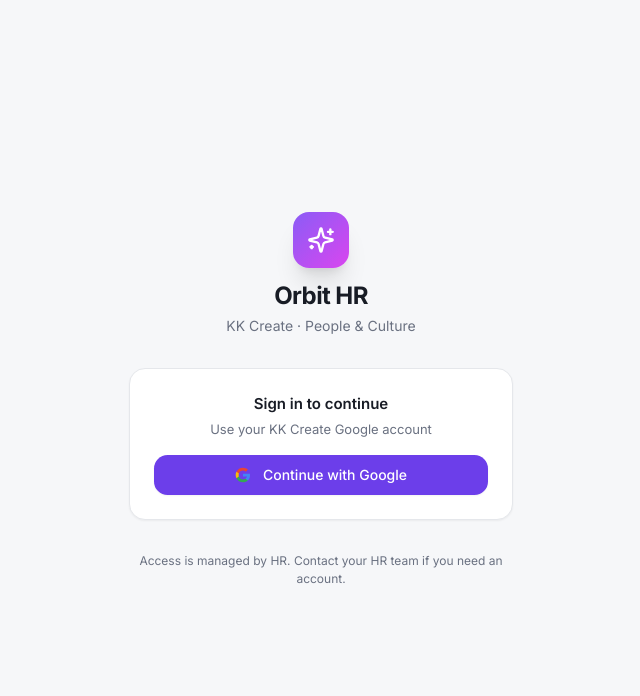
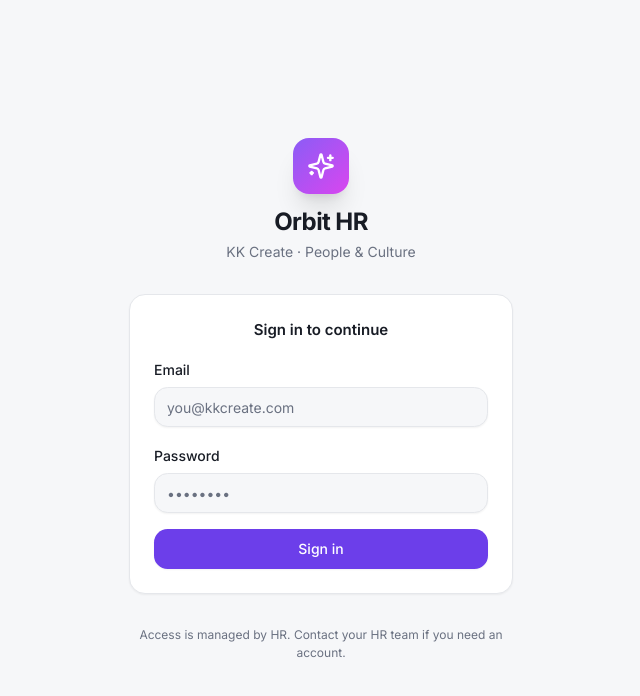
Before and after one commit to HowShubh/Orbit_HR-Tool_KKCreate, a Next.js app: page /login in a window 1280 px wide. Shown: the top 696 px of the page, without its empty margins (319-959 px from the left). Built offline with nearby package versions, Linux system fonts and the light colour scheme.

Commit message:
feat: swap to email/password auth for dev (Google OAuth kept in callback for later)

```diff
--- a/app/(auth)/login/page.tsx
+++ b/app/(auth)/login/page.tsx
@@ -1,41 +1,55 @@
 'use client'
 
 import { useState } from 'react'
-import { useSearchParams } from 'next/navigation'
+import { useRouter, useSearchParams } from 'next/navigation'
 import { Sparkles } from 'lucide-react'
 import { createClient } from '@/lib/supabase/client'
 import { Button } from '@/components/ui/button'
+import { Input } from '@/components/ui/input'
+import { Label } from '@/components/ui/label'
 
 const ERROR_MESSAGES: Record<string, string> = {
   not_onboarded:
     "Your account hasn't been set up yet. Please contact HR to get access.",
   account_exited: 'Your account has been deactivated. Contact HR for assistance.',
-  wrong_domain: 'Please sign in with your company Google account.',
-  exchange_failed: 'Sign-in failed. Please try again.',
-  no_code: 'Sign-in was cancelled. Please try again.',
+  invalid_credentials: 'Incorrect email or password.',
 }
 
 export default function LoginPage() {
+  const router = useRouter()
   const searchParams = useSearchParams()
   const errorKey = searchParams.get('error')
-  const errorMessage = errorKey ? ERROR_MESSAGES[errorKey] : null
 
+  const [email, setEmail] = useState('')
+  const [password, setPassword] = useState('')
+  const [error, setError] = useState<string | null>(
+    errorKey ? (ERROR_MESSAGES[errorKey] ?? null) : null
+  )
   const [loading, setLoading] = useState(false)
 
-  async function handleGoogleSignIn() {
+  async function handleSignIn(e: React.FormEvent) {
+    e.preventDefault()
+    setError(null)
     setLoading(true)
+
     const supabase = createClient()
-    await supabase.auth.signInWithOAuth({
-      provider: 'google',
-      options: {
-        redirectTo: `${window.location.origin}/auth/callback`,
-        queryParams: {
-          access_type: 'offline',
-          prompt: 'consent',
-        },
-      },
+    const { error: signInError } = await supabase.auth.signInWithPassword({
+      email,
+      password,
     })
-    // Page will redirect to Google — no need to setLoading(false)
+
+    if (signInError) {
+      setError(
+        signInError.message.toLowerCase().includes('invalid')
+          ? ERROR_MESSAGES.invalid_credentials
+          : signInError.message
+      )
+      setLoading(false)
+      return
+    }
+
+    router.push('/')
+    router.refresh()
   }
 
   return (
@@ -52,48 +66,47 @@
           </div>
         </div>
 
-        {/* Error message */}
-        {errorMessage && (
-          <div className="rounded-xl border border-rose-200 bg-rose-50 px-4 py-3 text-sm text-rose-800">
-            {errorMessage}
-          </div>
-        )}
-
         {/* Sign-in card */}
         <div className="rounded-2xl border bg-card p-6 shadow-sm space-y-4">
           <div className="text-center space-y-1">
             <h2 className="text-[15px] font-semibold">Sign in to continue</h2>
-            <p className="text-[13px] text-muted-foreground">
-              Use your KK Create Google account
-            </p>
           </div>
 
-          <Button
-            className="w-full gap-3"
-            onClick={handleGoogleSignIn}
-            disabled={loading}
-          >
-            {/* Google icon SVG */}
-            <svg viewBox="0 0 24 24" className="h-4 w-4">
-              <path
-                d="M22.56 12.25c0-.78-.07-1.53-.2-2.25H12v4.26h5.92c-.26 1.37-1.04 2.53-2.21 3.31v2.77h3.57c2.08-1.92 3.28-4.74 3.28-8.09z"
-                fill="#4285F4"
+          {error && (
+            <div className="rounded-xl border border-rose-200 bg-rose-50 px-4 py-3 text-sm text-rose-800">
+              {error}
+            </div>
+          )}
+
+          <form onSubmit={handleSignIn} className="space-y-4">
+            <div className="space-y-1.5">
+              <Label htmlFor="email">Email</Label>
+              <Input
+                id="email"
+                type="email"
+                placeholder="you@kkcreate.com"
+                value={email}
+                onChange={(e) => setEmail(e.target.value)}
+                required
+                autoComplete="email"
               />
-              <path
-                d="M12 23c2.97 0 5.46-.98 7.28-2.66l-3.57-2.77c-.98.66-2.23 1.06-3.71 1.06-2.86 0-5.29-1.93-6.16-4.53H2.18v2.84C3.99 20.53 7.7 23 12 23z"
-                fill="#34A853"
+            </div>
+            <div className="space-y-1.5">
+              <Label htmlFor="password">Password</Label>
+              <Input
+                id="password"
+                type="password"
+                placeholder="••••••••"
+                value={password}
+                onChange={(e) => setPassword(e.target.value)}
+                required
+                autoComplete="current-password"
               />
-              <path
-                d="M5.84 14.09c-.22-.66-.35-1.36-.35-2.09s.13-1.43.35-2.09V7.07H2.18C1.43 8.55 1 10.22 1 12s.43 3.45 1.18 4.93l2.85-2.22.81-.62z"
-                fill="#FBBC05"
-              />
-              <path
-                d="M12 5.38c1.62 0 3.06.56 4.21 1.64l3.15-3.15C17.45 2.09 14.97 1 12 1 7.7 1 3.99 3.47 2.18 7.07l3.66 2.84c.87-2.6 3.3-4.53 6.16-4.53z"
-                fill="#EA4335"
-              />
-            </svg>
-            {loading ? 'Redirecting…' : 'Continue with Google'}
-          </Button>
+            </div>
+            <Button type="submit" className="w-full" disabled={loading}>
+              {loading ? 'Signing in…' : 'Sign in'}
+            </Button>
+          </form>
         </div>
 
         <p className="text-center text-[12px] text-muted-foreground">
--- a/app/(auth)/setup/checklist.tsx
+++ b/app/(auth)/setup/checklist.tsx
@@ -1,7 +1,11 @@
 'use client'
 
+import { useState } from 'react'
+import { useRouter } from 'next/navigation'
 import { CheckCircle2, Clock, CircleDashed } from 'lucide-react'
 import { Button } from '@/components/ui/button'
+import { Input } from '@/components/ui/input'
+import { Label } from '@/components/ui/label'
 import { createClient } from '@/lib/supabase/client'
 
 type BootstrapState =
@@ -15,7 +19,7 @@
     id: 'awaiting_root_admin',
     label: 'Create Root Admin',
     description:
-      'The first person to sign in becomes the Root Admin (Founder role with full access).',
+      'Create the first account — this becomes the Root Admin (Founder role with full access).',
   },
   {
     id: 'awaiting_first_hr',
@@ -47,19 +51,105 @@
   return 'pending'
 }
 
+function RootAdminForm() {
+  const router = useRouter()
+  const [fullName, setFullName] = useState('')
+  const [email, setEmail] = useState('')
+  const [password, setPassword] = useState('')
+  const [error, setError] = useState<string | null>(null)
+  const [loading, setLoading] = useState(false)
+
+  async function handleSubmit(e: React.FormEvent) {
+    e.preventDefault()
+    setError(null)
+    setLoading(true)
+
+    const res = await fetch('/api/setup/root-admin', {
+      method: 'POST',
+      headers: { 'Content-Type': 'application/json' },
+      body: JSON.stringify({ full_name: fullName, email, password }),
+    })
+
+    const data = await res.json()
+
+    if (!res.ok) {
+      setError(data.error ?? 'Something went wrong. Please try again.')
+      setLoading(false)
+      return
+    }
+
+    // Sign in with the newly created credentials
+    const supabase = createClient()
+    const { error: signInError } = await supabase.auth.signInWithPassword({
+      email,
+      password,
+    })
+
+    if (signInError) {
+      setError('Account created but sign-in failed. Try signing in from the login page.')
+      setLoading(false)
+      return
+    }
+
+    router.push('/')
+    router.refresh()
+  }
+
+  return (
+    <form onSubmit={handleSubmit} className="mt-3 space-y-3">
+      {error && (
+        <div className="rounded-lg border border-rose-200 bg-rose-50 px-3 py-2 text-[12.5px] text-rose-800">
+          {error}
+        </div>
+      )}
+      <div className="space-y-1">
+        <Label htmlFor="setup-name" className="text-[12.5px]">Full name</Label>
+        <Input
+          id="setup-name"
+          placeholder="Lokesh Sharma"
+          value={fullName}
+          onChange={(e) => setFullName(e.target.value)}
+          required
+          className="h-8 text-sm"
+        />
+      </div>
+      <div className="space-y-1">
+        <Label htmlFor="setup-email" className="text-[12.5px]">Email</Label>
+        <Input
+          id="setup-email"
+          type="email"
+          placeholder="lokesh@kkcreate.com"
+          value={email}
+          onChange={(e) => setEmail(e.target.value)}
+          required
+          className="h-8 text-sm"
+        />
+      </div>
+      <div className="space-y-1">
+        <Label htmlFor="setup-password" className="text-[12.5px]">Password</Label>
+        <Input
+          id="setup-password"
+          type="password"
+          placeholder="Min. 8 characters"
+          value={password}
+          onChange={(e) => setPassword(e.target.value)}
+          required
+          minLength={8}
+          className="h-8 text-sm"
+        />
+      </div>
+      <Button type="submit" size="sm" disabled={loading} className="w-full">
+        {loading ? 'Creating account…' : 'Create Root Admin account'}
+      </Button>
+    </form>
+  )
+}
+
 export default function SetupChecklist({
   bootstrapState,
 }: {
   bootstrapState: BootstrapState
 }) {
-  async function handleGoogleSignIn() {
-    const supabase = createClient()
-    await supabase.auth.signInWithOAuth({
-      provider: 'google',
-      options: { redirectTo: `${window.location.origin}/auth/callback` },
-    })
-  }
-
   return (
     <div className="rounded-2xl border bg-card p-6 shadow-sm space-y-6">
       <div className="space-y-4">
@@ -93,7 +183,7 @@
                   />
                 )}
               </div>
-              <div className="pb-4 min-w-0">
+              <div className="pb-4 min-w-0 flex-1">
                 <div
                   className={`text-[14px] font-semibold ${
                     status === 'pending' ? 'text-muted-foreground' : ''
@@ -105,9 +195,7 @@
                   {step.description}
                 </div>
                 {status === 'active' && step.id === 'awaiting_root_admin' && (
-                  <Button className="mt-3 gap-2" onClick={handleGoogleSignIn}>
-                    Sign in with Google to become Root Admin
-                  </Button>
+                  <RootAdminForm />
                 )}
                 {status === 'active' && step.id === 'awaiting_first_hr' && (
                   <p className="mt-2 text-[12.5px] text-violet-600 font-medium">
--- /dev/null
+++ b/app/api/setup/root-admin/route.ts
@@ -0,0 +1,82 @@
+import { NextResponse } from 'next/server'
+import { createAdminClient } from '@/lib/supabase/admin'
+
+export async function POST(request: Request) {
+  const adminClient = createAdminClient()
+
+  // Only callable while in awaiting_root_admin state
+  const { data: stateRow } = await adminClient
+    .from('system_state')
+    .select('bootstrap_state')
+    .single()
+
+  if (stateRow?.bootstrap_state !== 'awaiting_root_admin') {
+    return NextResponse.json(
+      { error: 'Setup is already complete.' },
+      { status: 410 }
+    )
+  }
+
+  const body = await request.json()
+  const { full_name, email, password } = body ?? {}
+
+  if (!full_name || !email || !password) {
+    return NextResponse.json(
+      { error: 'full_name, email, and password are required.' },
+      { status: 400 }
+    )
+  }
+
+  if (password.length < 8) {
+    return NextResponse.json(
+      { error: 'Password must be at least 8 characters.' },
+      { status: 400 }
+    )
+  }
+
+  // Create the Supabase auth user
+  const { data: authData, error: authError } = await adminClient.auth.admin.createUser({
+    email,
+    password,
+    email_confirm: true, // skip email confirmation
+  })
+
+  if (authError || !authData.user) {
+    return NextResponse.json(
+      { error: authError?.message ?? 'Failed to create auth user.' },
+      { status: 400 }
+    )
+  }
+
+  // Create the users table row as founder
+  const { error: userError } = await adminClient.from('users').insert({
+    id: authData.user.id,
+    email,
+    full_name,
+    role: 'founder',
+    joined_at: new Date().toISOString().split('T')[0],
+  })
+
+  if (userError) {
+    // Roll back the auth user
+    await adminClient.auth.admin.deleteUser(authData.user.id)
+    return NextResponse.json(
+      { error: userError.message },
+      { status: 500 }
+    )
+  }
+
+  // Apply founder_full capability bundle
+  await adminClient.rpc('recompute_role_bundles', {
+    p_user_id: authData.user.id,
+    p_new_role: 'founder',
+  })
+
+  // Advance bootstrap state
+  await adminClient
+    .from('system_state')
+    .update({ bootstrap_state: 'awaiting_first_hr' })
+    .eq('id', 1)
+
+  return NextResponse.json({ ok: true })
+}
```
